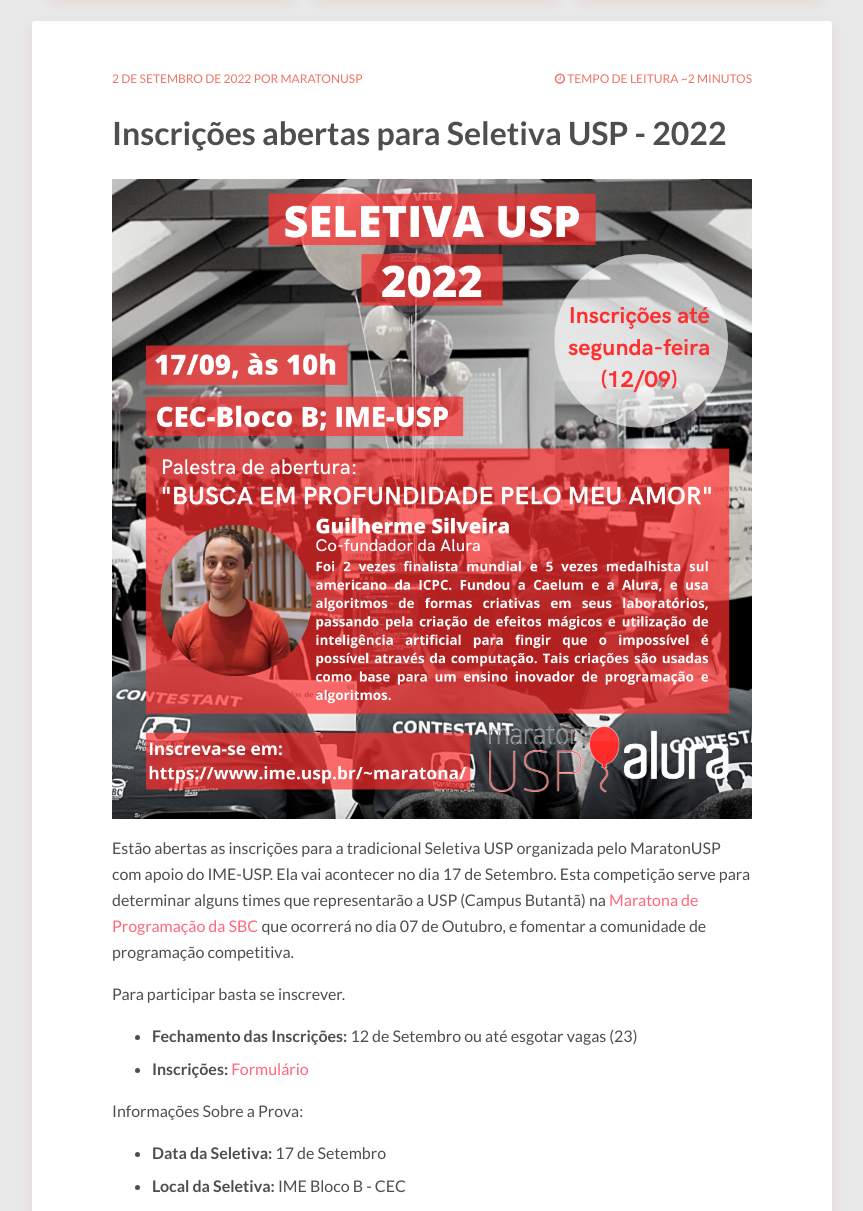
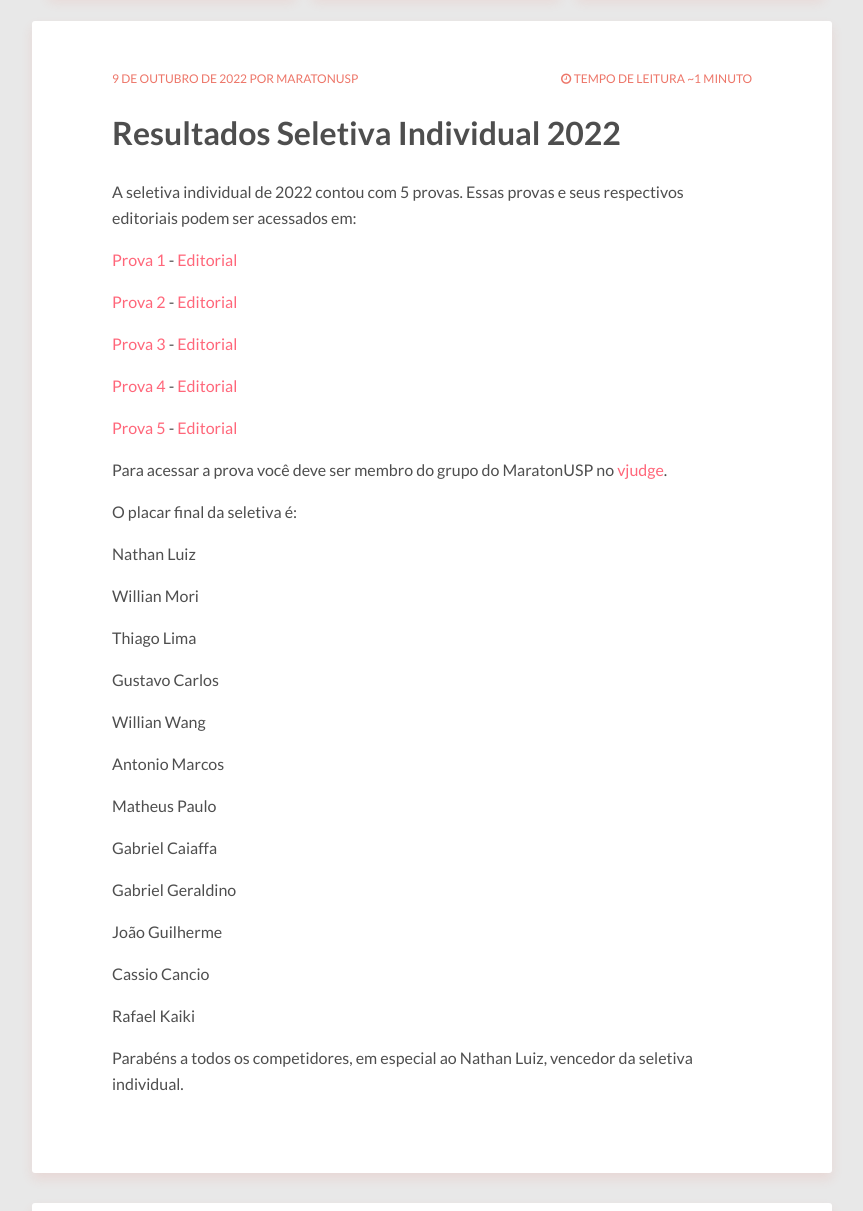
Before and after one commit to maratonusp/blog, a Jekyll site: the page built from index.html, in a window 1280 px wide and 1400 px high, scrolled down 621 px, cut to the strip 189-1400 px from the top of the window. Shown: the whole strip, without its empty margins (208-1071 px from the left). Built offline with Jekyll 4.4.1, drawn with Linux system fonts in a browser that asks for light colours; nearby versions of some CDN libraries; the list of posts is cut into pages by our own code; comment, search, counter and statistics services are not loaded; some of the changed text lies outside the part shown.

Commit message:
Individual2022 (#43)
Updated information about ribamar wf
Added seltiva individual 2022 results

* added post seletiva individual 2022

```diff
--- /dev/null
+++ b/_posts/2022-10-09-resultado-seletva-individual-2022.md
@@ -0,0 +1,51 @@
+---
+title: Resultados Seletiva Individual 2022
+date: '2022-10-09 14:00:00'
+categories:
+- seletiva
+- noticias
+permalink: individual-2022
+layout: post
+---
+
+A seletiva individual de 2022 contou com 5 provas. Essas provas e seus respectivos editoriais podem ser acessados em:
+
+[Prova 1](https://vjudge.net/contest/499510) - [Editorial](https://www.overleaf.com/read/cqkyfxpqsvff)
+
+[Prova 2](https://vjudge.net/contest/501689) - [Editorial](https://www.overleaf.com/read/yzrwqfdmctny)
+
+[Prova 3](https://vjudge.net/contest/504122) - [Editorial](https://www.overleaf.com/read/hvdvxymwhpvz)
+
+[Prova 4](https://vjudge.net/contest/506751) - [Editorial](https://www.overleaf.com/read/fvmxdzcpnwtd)
+
+[Prova 5](https://vjudge.net/contest/510553) - [Editorial](https://www.overleaf.com/read/rrwvdftykvjb)
+
+Para acessar a prova você deve ser membro do grupo do MaratonUSP no [vjudge](https://vjudge.net/group/maratonusp?r=SX632txQtA7z1GihcZGM).
+
+O placar final da seletiva é:
+
+Nathan Luiz
+
+Willian Mori
+
+Thiago Lima
+
+Gustavo Carlos
+
+Willian Wang
+
+Antonio Marcos
+
+Matheus Paulo
+
+Gabriel Caiaffa
+
+Gabriel Geraldino
+
+João Guilherme
+
+Cassio Cancio
+
+Rafael Kaiki
+
+Parabéns a todos os competidores, em especial ao Nathan Luiz, vencedor da seletiva individual.
```
Also changed, not shown: _posts/2022-04-05-final-brasileira-2021.md (+1 -1 lines).
